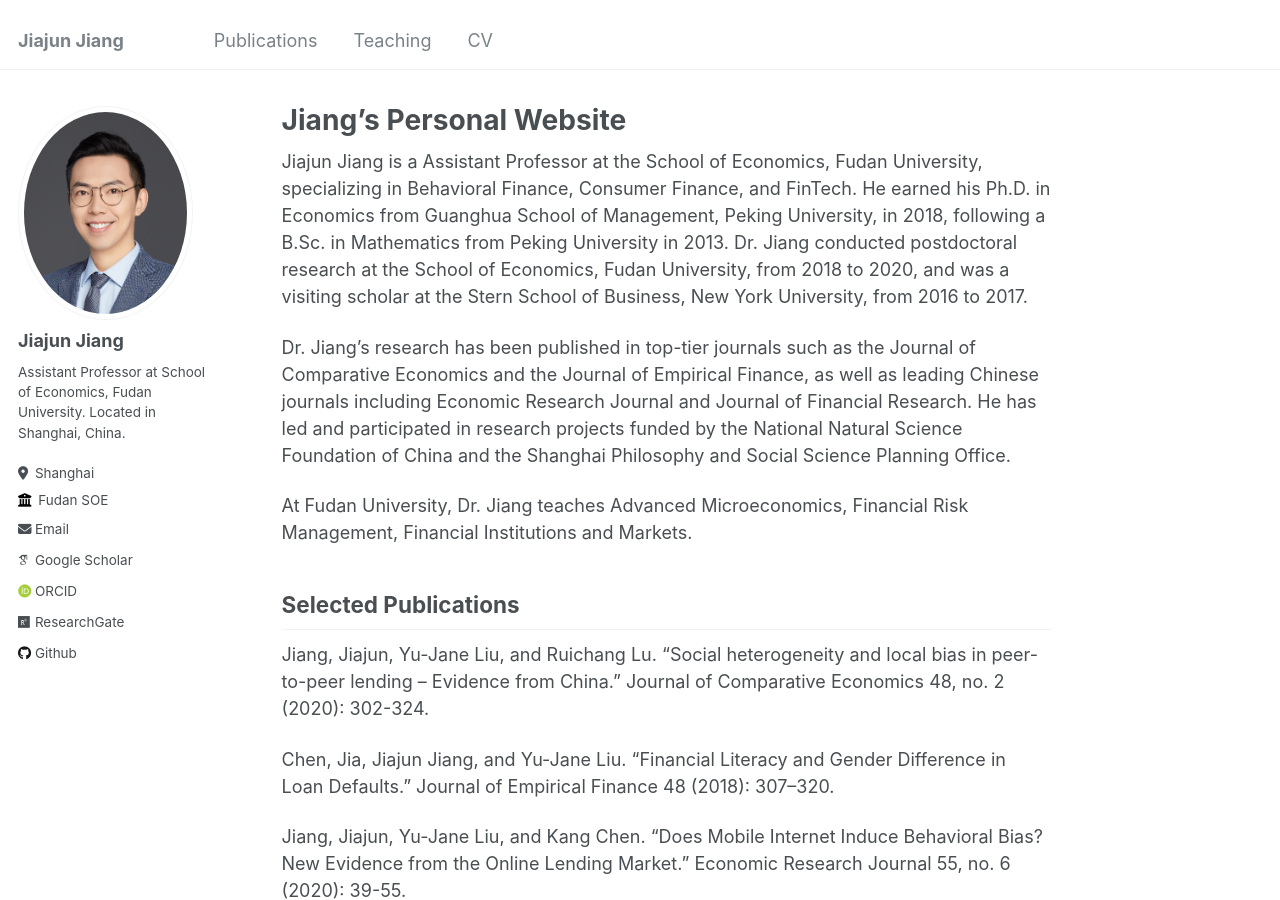
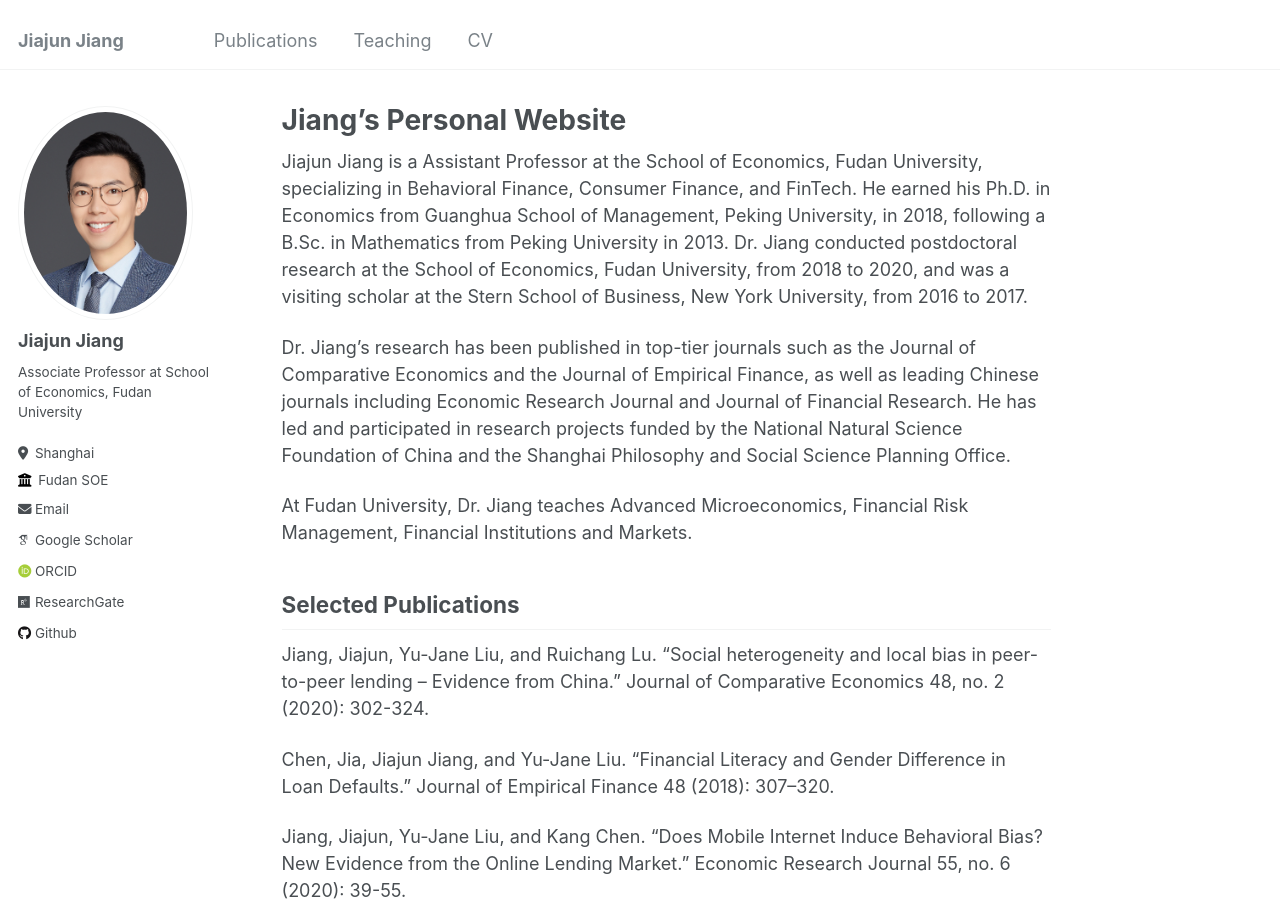
Before and after one commit to georgejjj/georgejjj.github.io, a Jekyll site: the page built from _pages/about.md, in a window 1280 px wide and 900 px high. Built offline with Jekyll 4.4.1, drawn with Linux system fonts in a browser that asks for light colours; some web fonts are replaced.

Commit message:
Update job position

```diff
--- a/_config.yml
+++ b/_config.yml
@@ -24,7 +24,7 @@ author:
   avatar           : "profile.jpg"
   name             : "Jiajun Jiang"
   pronouns         :
-  bio              : "Assistant Professor at School of Economics, Fudan University. Located in Shanghai, China."
+  bio              : "Associate Professor at School of Economics, Fudan University"
   location         : "Shanghai"
   employer         : "Fudan SOE"
   uri              : # URL
```
